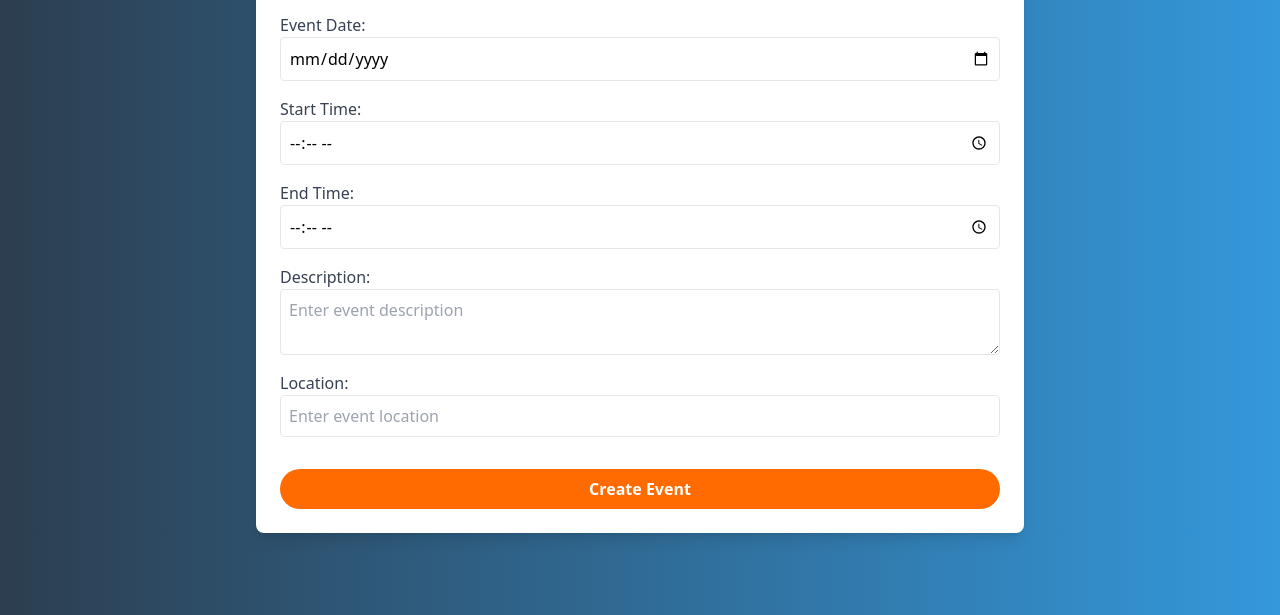
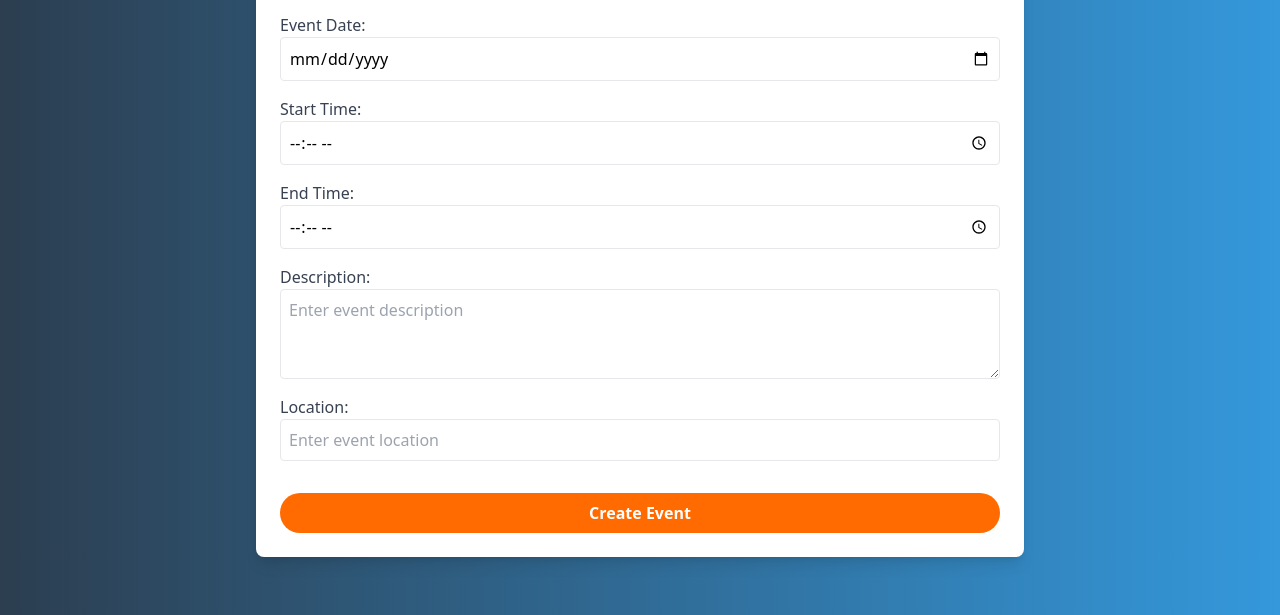
Before and after one commit to vishnupr01/Event-Invitation-Creator-Project, a plain HTML site: page index.html in a window 1280 px wide. Shown: the part 185-800 px from the top of the page. Drawn offline with nearby package versions, Linux system fonts and the light colour scheme.

Commit message:
Added rows cols and maxlength for description

```diff
--- a/index.html
+++ b/index.html
@@ -38,7 +38,7 @@
 
       <div class="flex flex-col">
         <label for="event-description" class="text-gray-700">Description:</label>
-        <textarea id="event-description" class="border rounded p-2" placeholder="Enter event description"></textarea>
+        <textarea rows="3 " cols="50" maxlength="500" id="event-description" class="border rounded p-2" placeholder="Enter event description"></textarea>
       </div>
 
       <div class="flex flex-col">
```
